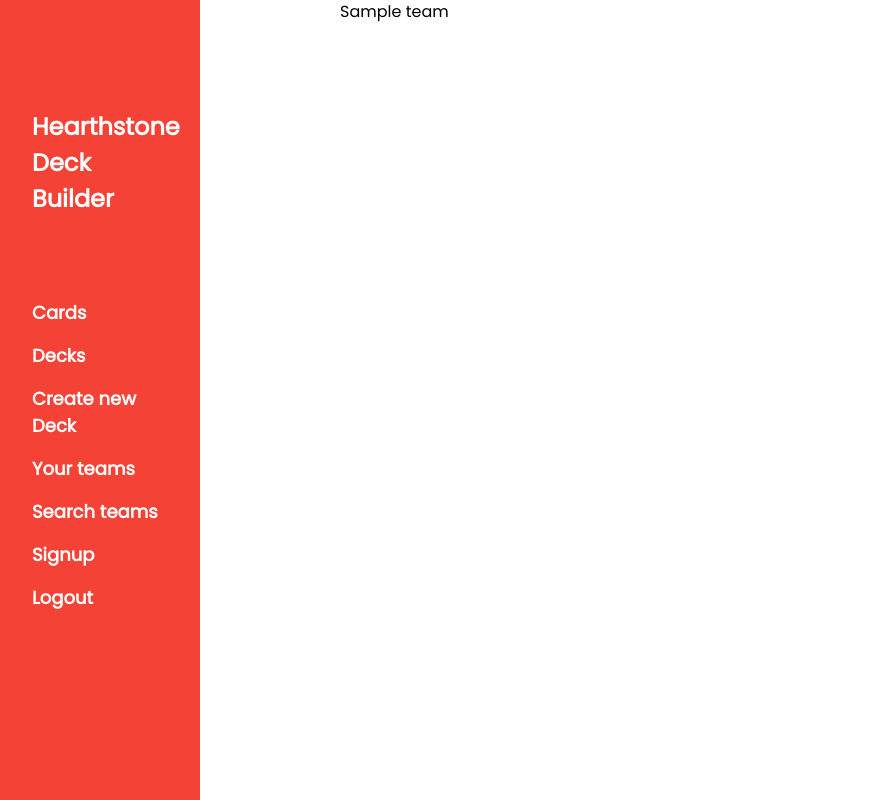
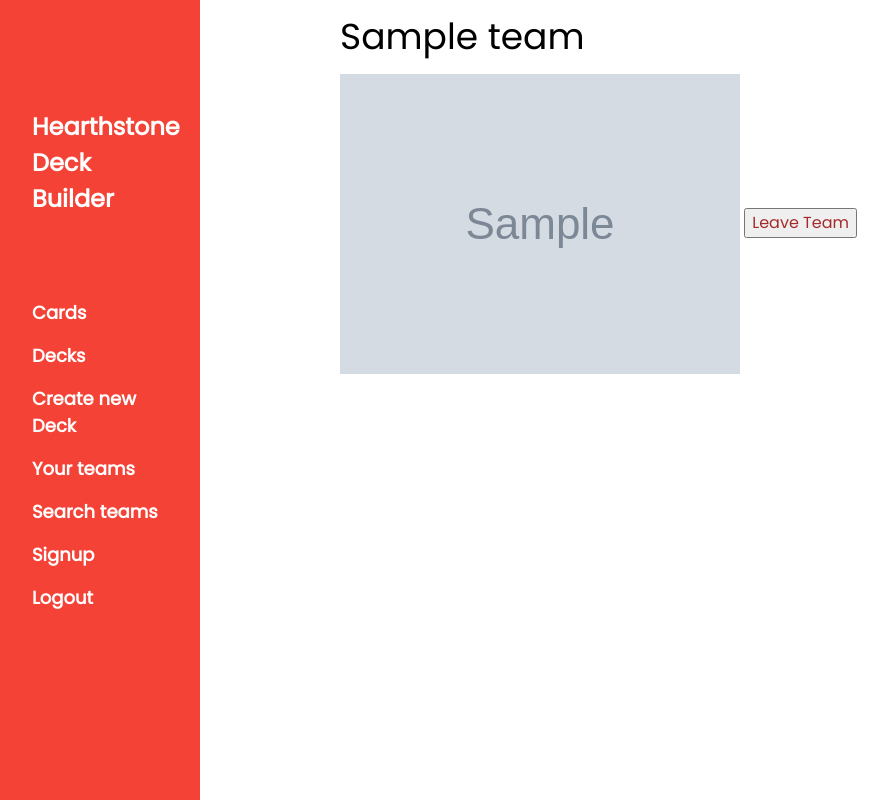
Before and after one commit to viloc98/HearthstoneDT, a Django app: page /HSDT/team_profile/1/1/ in a window 1280 px wide. Shown: the whole page, without its empty margins (0-888 px from the left). Run offline with Django 3.2, Linux system fonts and the light colour scheme; a user stored in the database is signed in; tables that the repository leaves empty hold one stand-in row (values such as "Sample post"); grey boxes marked "Sample" are stand-in pictures.

Commit message:
Unirse i sortir de equips

```diff
--- a/HSDT/urls.py
+++ b/HSDT/urls.py
@@ -23,7 +23,9 @@
     url(r'^card_detail/(?P<pk>\w+)/', views.card_detail, name='card_detail'),
     url(r'search_teams/', views.teams, name='search_team'),
     url(r'my_team/(?P<user>\w*)/', views.my_teams, name='my_team'),
-    url(r'team_profile/(?P<team>\d*)/', views.team_profile, name='team_profile'),
+    url(r'team_profile/(?P<user>\d*)/(?P<team>\d*)/', views.team_profile, name='team_profile'),
+    url(r'join_team/(?P<user>\d*)/(?P<team>\d*)/', views.join_team, name='join_team'),
+    url(r'leave_team/(?P<user>\d*)/(?P<team>\d*)', views.leave_team, name='leave_team'),
 
     url(r'^deck_detail/', views.deck_detail, name='deck_detail'),
     url(r'^deck_erase/(?P<pk>\w+)/', views.deck_erase, name='deck_erase'),
--- a/HSDT/views.py
+++ b/HSDT/views.py
@@ -1,5 +1,6 @@
 import requests
 from django.contrib.auth.forms import UserCreationForm
+from django.contrib.auth.models import User
 from django.http import HttpResponse
 from django.shortcuts import render, redirect
 from django.template import loader
@@ -217,8 +218,25 @@
     return render(request, 'my_teams.html', context=team)
 
 
-def team_profile(request, team):
+def team_profile(request, team, user):
     team_to_show = {}
     query = Team.objects.filter(pk=team)
+    players_query = PlayerInTeam.objects.filter(team=Team.objects.get(pk=team), user=User.objects.get(pk=user))
     team_to_show['query'] = query
+    if players_query:
+        team_to_show['players_query'] = players_query
+
     return render(request, 'team_profile.html', context=team_to_show)
+
+
+def leave_team(request, user, team):
+    if PlayerInTeam.objects.filter(team__playerinteam__user_id=user, user__playerinteam__team_id=team):
+        PlayerInTeam.delete(PlayerInTeam.objects.get(team__playerinteam__user_id=user, user__playerinteam__team_id=team))
+    return team_profile(request, user, team)
+
+
+def join_team(request, user, team):
+    if not PlayerInTeam.objects.filter(team=Team.objects.get(id=team), user=User.objects.get(id=user)):
+        player_in_team = PlayerInTeam(team=Team.objects.get(id=team), user=User.objects.get(id=user))
+        player_in_team.save()
+    return team_profile(request, user, team)
--- a/templates/my_teams.html
+++ b/templates/my_teams.html
@@ -13,7 +13,7 @@
             <tr >
                 {% for team in query %}
                     <td>
-                        <img src="{{ team.img }}" style="width:100%; height: auto ; table-layout: fixed" alt="error">
+                        <a href="{% url 'HSDT:team_profile' team=team.pk user=user.pk %}" ><img src="{{ team.img }}" style="width:100%; height: auto ; table-layout: fixed" alt="error"></a>
                     </td>
                 {% endfor %}
             </tr>
--- a/templates/search_team.html
+++ b/templates/search_team.html
@@ -13,7 +13,7 @@
             <tr >
                 {% for team in query %}
                     <td>
-                        <a href="{% url 'HSDT:team_profile' team=team.pk %}" ><img src="{{ team.img }}" style="width:100%; height: auto ; table-layout: fixed" ></a>
+                        <a href="{% url 'HSDT:team_profile' team=team.pk user=user.pk %}" ><img src="{{ team.img }}" style="width:100%; height: auto ; table-layout: fixed" ></a>
                     </td>
                 {% endfor %}
             </tr>
--- a/templates/team_profile.html
+++ b/templates/team_profile.html
@@ -1,6 +1,14 @@
 {% extends 'blank_template.html' %}
 {% block content %}
     {% for team in query %}
-    <td>{{ team.name}}</td>
+    <h1>{{ team.name}}</h1>
+        <img src="{{ team.img }}" alt="Error">
+        {% if not players_query %}
+        <a href="{% url 'HSDT:join_team' user=user.pk  team=team.pk %}"><button style="background-color: chartreuse">Join Team</button></a>
+        {% else %}
+            <a href="{% url 'HSDT:leave_team' user=user.pk team=team.pk %}"><button style="color: brown">Leave Team</button></a>
+        {% endif %}
     {% endfor %}
+
+
 {% endblock %}
```
